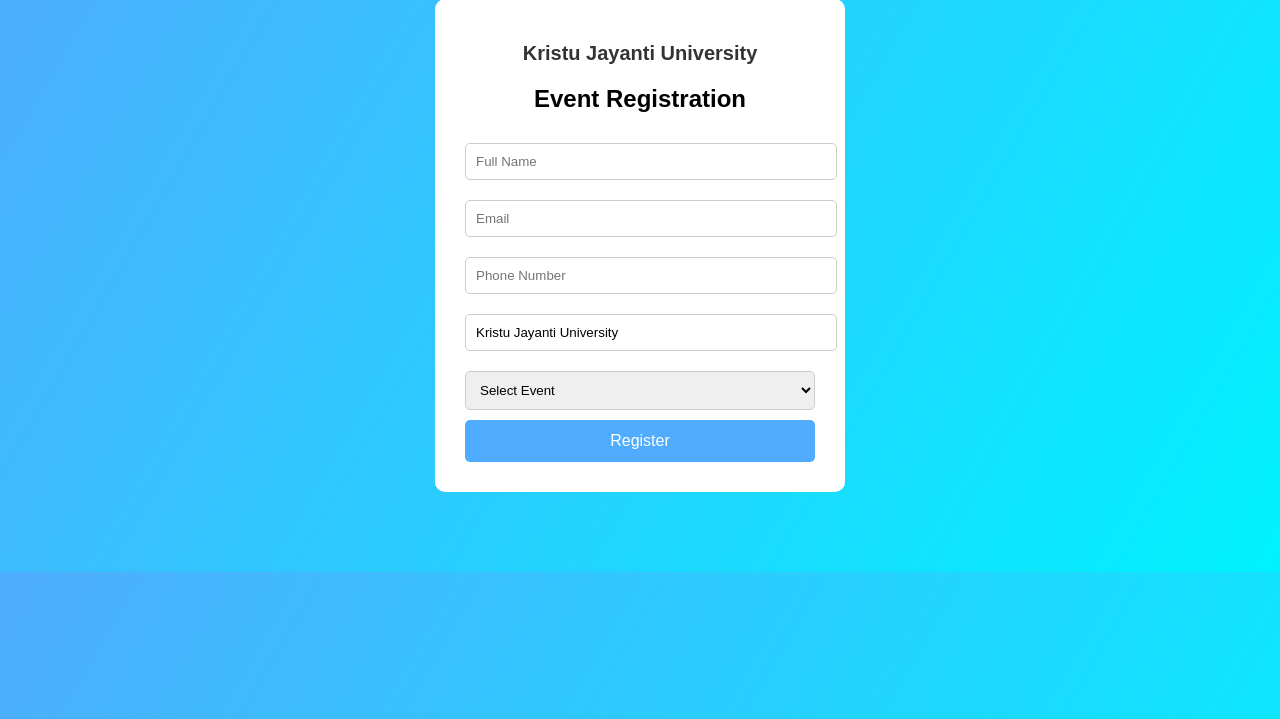
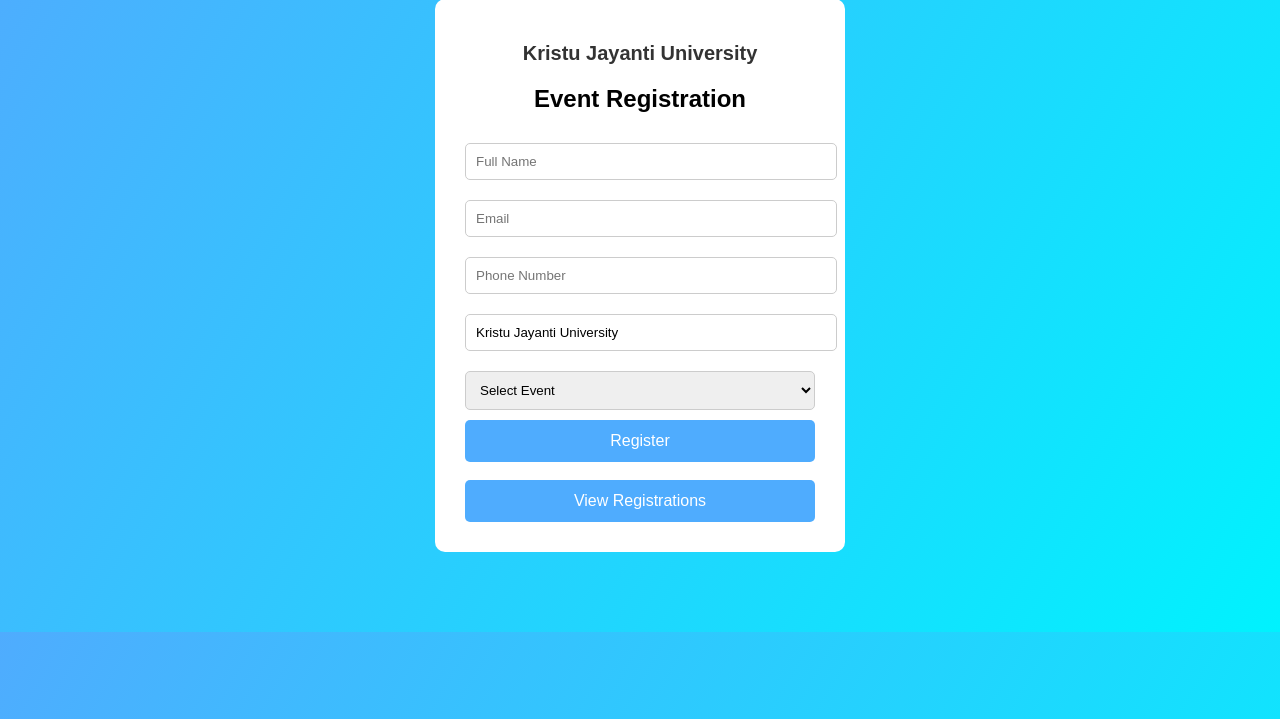
Before and after one commit to ANKITR08/registration, a Flask app: page / in a window 1280 px wide. Shown: the part 81-800 px from the top of the page. Run offline with Flask 3, Linux system fonts and the light colour scheme.

Commit message:
Add 'View Registrations' button to form
Added a button to view registrations in the event registration form.

```diff
--- a/templates/index.html
+++ b/templates/index.html
@@ -4,7 +4,6 @@
     <meta charset="UTF-8">
     <title>Event Registration</title>
 
-    <!-- Correct Flask static linking -->
     <link rel="stylesheet" href="{{ url_for('static', filename='style.css') }}">
 </head>
 <body>
@@ -13,7 +12,6 @@
     <h1>Kristu Jayanti University</h1>
     <h2>Event Registration</h2>
 
-    <!-- FIXED ID -->
     <form action="/register" method="POST" id="form">
 
         <input type="text" name="name" placeholder="Full Name" required>
@@ -34,9 +32,15 @@
 
         <button type="submit">Register</button>
     </form>
+
+    <br>
+
+    <!-- Button to view data -->
+    <a href="/data">
+        <button>View Registrations</button>
+    </a>
 </div>
 
-<!-- Correct Flask static linking -->
 <script src="{{ url_for('static', filename='script.js') }}"></script>
 
 </body>
```
